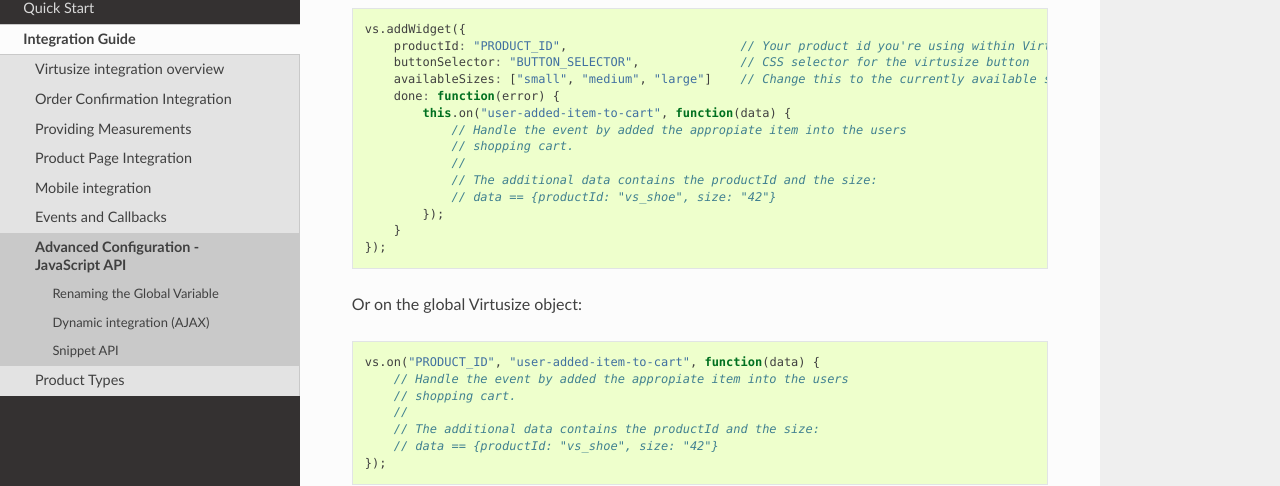
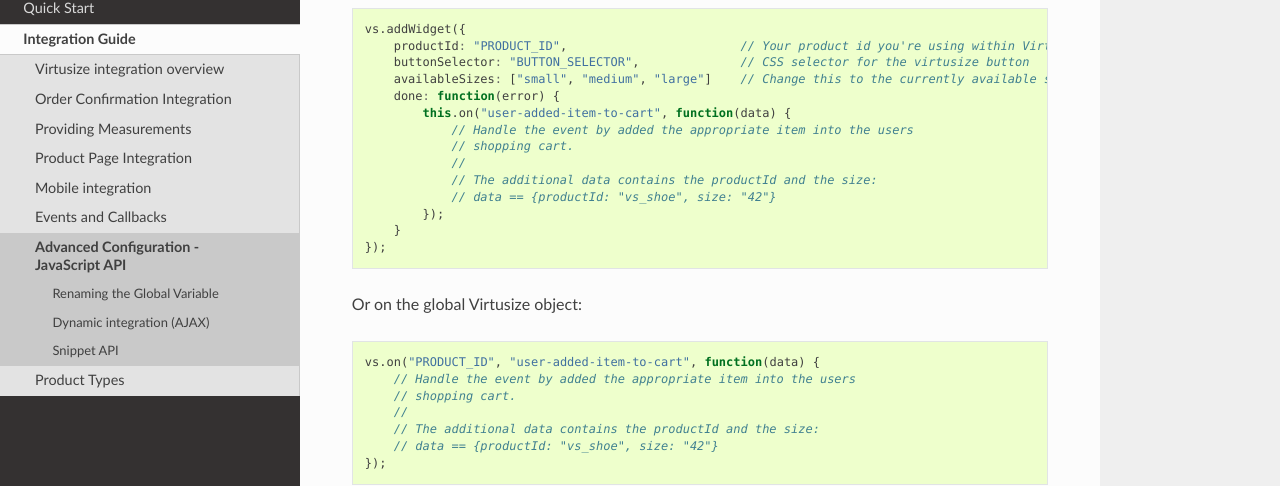
Before and after one commit to virtusize/virtusize.github.io, a Sphinx documentation site: the page built from source/integration-guide/advanced.rst, in a window 1280 px wide and 900 px high, scrolled down 6149 px. Shown: the part 137-623 px from the top of the window. Built offline with Sphinx 7.4.7 and the Read the Docs theme 2.0.0, drawn with Linux system fonts in a browser that asks for light colours.

Commit message:
Bugfix: Spelling

```diff
--- a/source/integration-guide/advanced.rst
+++ b/source/integration-guide/advanced.rst
@@ -358,7 +358,7 @@
         availableSizes: ["small", "medium", "large"]    // Change this to the currently available sizes
         done: function(error) {
             this.on("user-added-item-to-cart", function(data) {
-                // Handle the event by added the appropiate item into the users
+                // Handle the event by added the appropriate item into the users
                 // shopping cart.
                 //
                 // The additional data contains the productId and the size:
@@ -370,7 +370,7 @@
 Or on the global Virtusize object::
 
     vs.on("PRODUCT_ID", "user-added-item-to-cart", function(data) {
-        // Handle the event by added the appropiate item into the users
+        // Handle the event by added the appropriate item into the users
         // shopping cart.
         //
         // The additional data contains the productId and the size:
```
